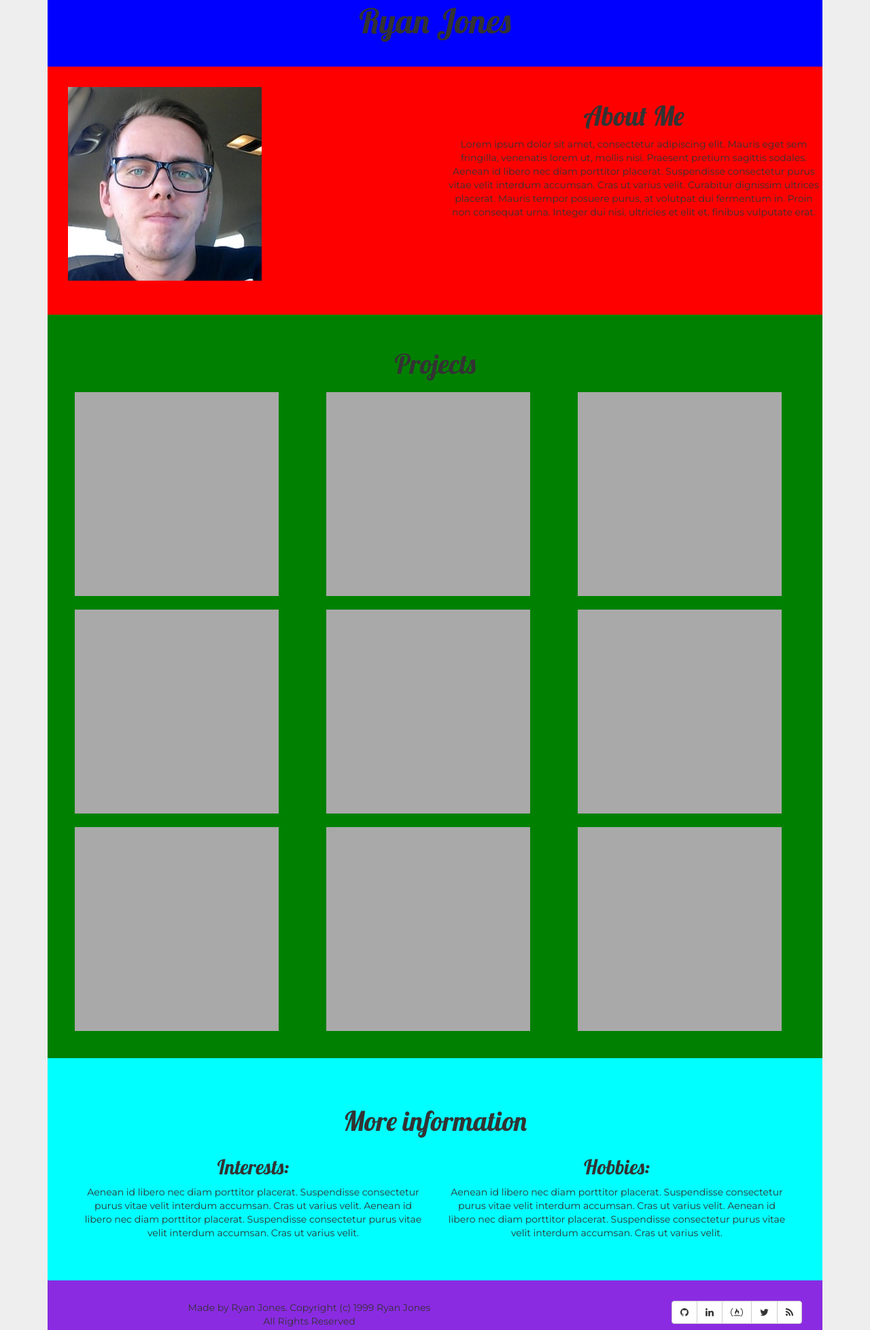
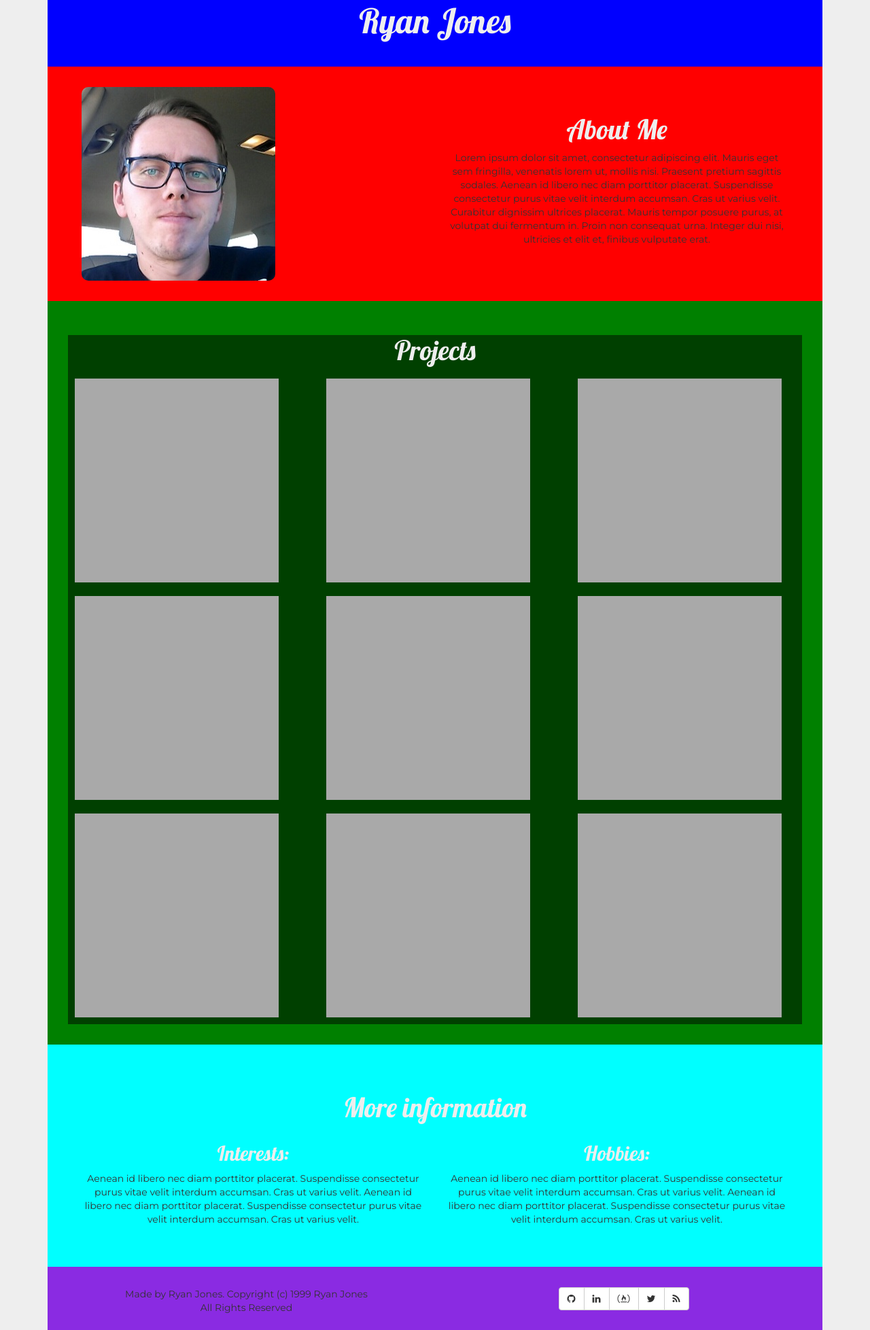
Before and after one commit to Znergy/My-Porfolio, a plain HTML site: page index.html in a window 1280 px wide. Shown: the part 47-2004 px from the top of the page at 68% size. Drawn offline with nearby package versions, Linux system fonts and the light colour scheme.

Commit message:
fix footer formatting, and add footer/about issues with shrinking screen sizes

```diff
--- a/css/styles.css
+++ b/css/styles.css
@@ -14,6 +14,7 @@ body {
 
 h1,h2,h3,h4,h5 {
   font-family: 'Lobster', cursive;
+  color: #eee;
 }
 
 p, footer {
@@ -43,18 +44,17 @@ p, footer {
   height: auto;
   padding-top: 30px;
   padding-bottom: 30px;
+  padding-left: 50px;
+  padding-right: 50px;
 }
 
 .about img {
   border-radius: 150px;
   border-radius: 10px;
-  padding-left: 30px;
-  padding-right: 20px;
-  padding-bottom: 20px;
 }
 
 .about-text {
-
+  padding-top: 20px;
 }
 
 
@@ -71,6 +71,12 @@ p, footer {
 
 .projects img {
   padding: 10px;
+}
+
+.black-background-faded {
+  background-color: rgba(0, 0, 0, 0.5);
+  padding: auto;
+  z-index: -1;
 }
 
 /***** More Information *****/
@@ -105,13 +111,6 @@ p, footer {
 
 /***** General effects *****/
 
-.float-left {
-  float: left;
-}
-
-.float-right {
-  float: right;
-}
 
 
 /***** Media Query's *****/
@@ -121,4 +120,14 @@ p, footer {
   .projects img {
     width: 100%;
   }
+
+  .self {
+    margin-left: auto;
+    margin-right: auto;
+    display: block;
+  }
+
+  .btn-group {
+    padding-top: 20px;
+  }
 }
--- a/index.html
+++ b/index.html
@@ -24,7 +24,7 @@
       <div class="about">
         <div class="row">
           <div class="col-md-6">
-            <img class="image-effect-circle img-responsive padding-left" src="images/self.jpg" alt="Ryan Jones">
+            <img class="image-effect-circle img-responsive self" src="images/self.jpg" alt="Ryan Jones">
           </div>
           <div class="col-md-6">
             <div class="about-text">
@@ -106,14 +106,14 @@
       <!-- Footer -->
       <div class="footer">
         <div class="row">
-          <div class="col-md-8">
+          <div class="col-md-6">
             <footer>Made by Ryan Jones. Copyright (c) 1999 Ryan Jones</footer>
             <footer>All Rights Reserved</footer>
           </div>
           <!-- End of Copyright -->
-          <div class="col-md-4">
+          <div class="col-md-6">
             <!-- Font Awesome Icons for GitHub, etc. -->
-            <div class="btn-group float-right">
+            <div class="btn-group">
               <a class="btn btn-default" href="#">
                 <i class="fa fa-github" title="GitHub"></i>
               </a>
```
